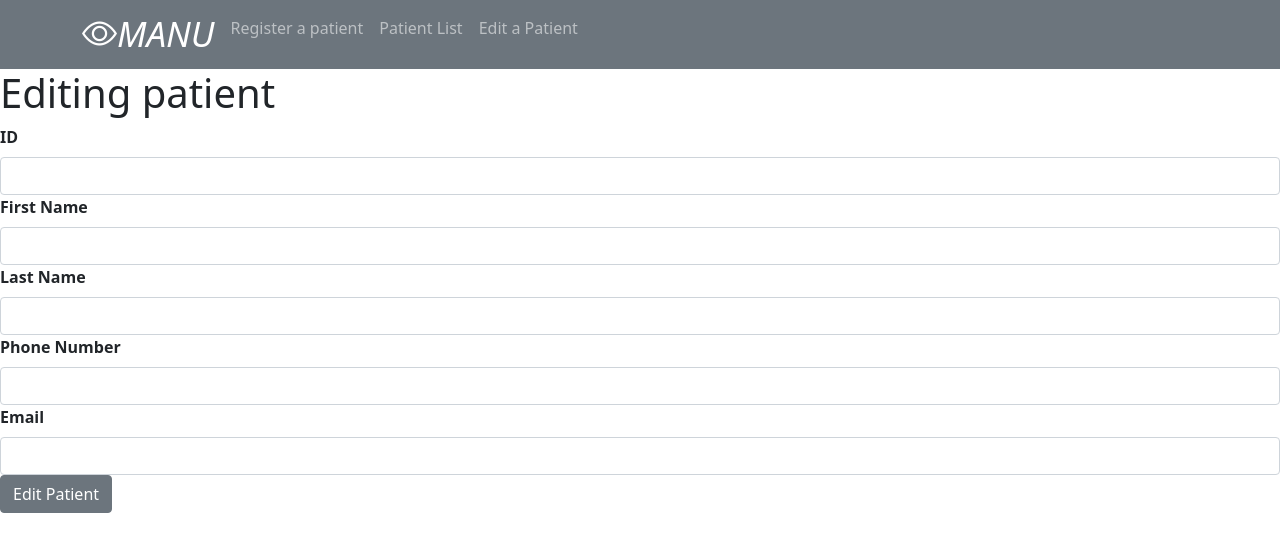
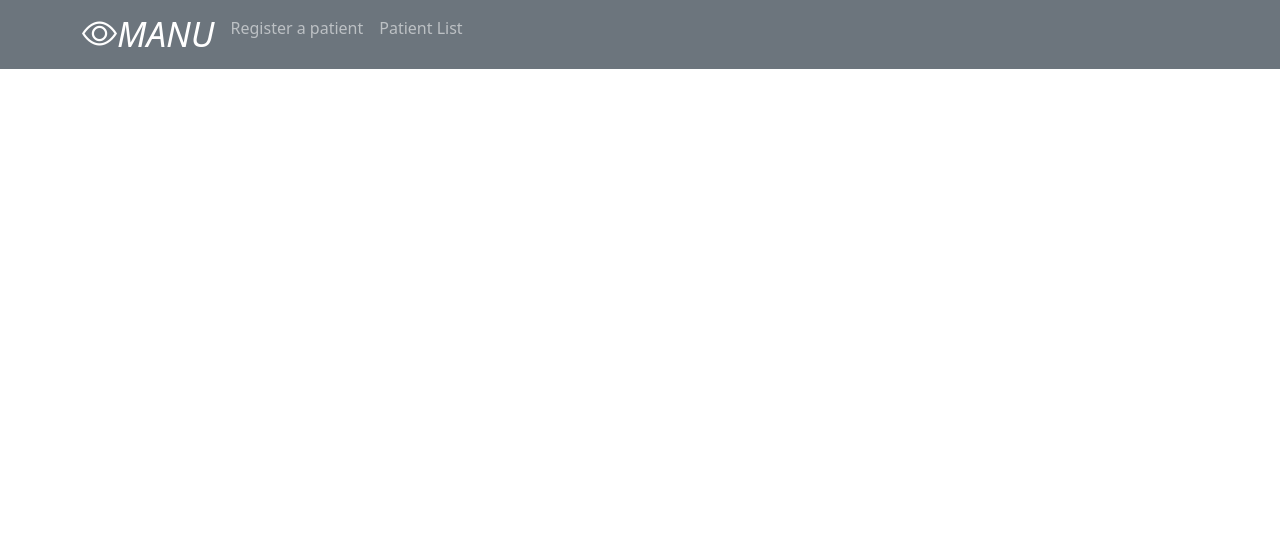
Before and after one commit to FedFon/manufs, a React (Create React App) app in the folder frontend/: page /edit in a window 1280 px wide. Shown: the top 552 px of the page. Built offline with nearby package versions, Linux system fonts and the light colour scheme.

Commit message:
Removed edit page link in navbar. As well as EditPatient page. Implemented the edit button functionality to pass Id without having to enter it or remember it and edit patient.

```diff
--- a/frontend/src/App.js
+++ b/frontend/src/App.js
@@ -7,7 +7,6 @@ import { Route, Switch } from "react-router-dom";
 import Layout from "./components/layout/Layout";
 import NewPatient from "./components/pages/NewPatient";
 import PatientList from "./components/pages/PatientList";
-import EditPatient from "./components/pages/EditPatient";
 
 function App() {
   return (
@@ -19,9 +18,6 @@ function App() {
         <Route path="/list">
           <PatientList />
         </Route>
-        <Route path="/edit">
-          <EditPatient />
-        </Route>
       </Switch>
     </Layout>
   );
--- a/frontend/src/components/layout/Navigation.js
+++ b/frontend/src/components/layout/Navigation.js
@@ -41,11 +41,6 @@ const Navigation = () => {
                   Patient List
                 </Link>
               </li>
-              <li className="nav-item">
-                <Link className="nav-link" to="/edit">
-                  Edit a Patient
-                </Link>
-              </li>
             </ul>
           </div>
         </div>
--- a/frontend/src/components/pages/EditPatient.js
+++ /dev/null
@@ -1,17 +0,0 @@
-/**
- * File: EditPatient.js
- * Author: Fedfon
- * Purpose: This file is the page rendered when Edit patient is selected. Holds the forms component and is rendered on the App component.
- */
-import EditPatientForm from "../patients/EditPatientForm";
-
-const EditPatient = (props) => {
-  return (
-    <section>
-      <h1>Editing patient</h1>
-      <EditPatientForm />
-    </section>
-  );
-};
-
-export default EditPatient;
--- a/frontend/src/components/pages/PatientList.js
+++ b/frontend/src/components/pages/PatientList.js
@@ -7,15 +7,20 @@
 import axios from "axios";
 import Patient from "../patients/Patient";
 import { useEffect, useRef, useState } from "react";
+import EditPatientForm from "../patients/EditPatientForm";
 
 const PatientList = (props) => {
   //Making a reference with an empty array
   const patientListRef = useRef([]);
+
+  //Reference when editing a patient to pass patient id to form component
+  const editPatientId = useRef();
   //Setting state of loading for patient list
   const [isLoading, setIsLoading] = useState(true);
   const [deletePressed, setDeletePressed] = useState(false);
   const [azPressed, setAzPressed] = useState(false);
   const [zaPressed, setZaPressed] = useState(false);
+  const [editPressed, setEditPressed] = useState(false);
 
   //if the state changes the axios GET call will output the patient list
   useEffect(() => {
@@ -63,8 +68,12 @@ const PatientList = (props) => {
     }
   }, [zaPressed]);
 
-  //either display loading... or the list when its ready
+  //if edit state is active then return the form to edit patient, if not then return the patient list(loading if no connection).
   return (
+    <div>
+      {editPressed ? (
+        <EditPatientForm id={editPatientId.current.value} />
+      ) : (
         <div>
           <label>Sort By:</label>
           <button
@@ -112,6 +121,17 @@ const PatientList = (props) => {
                       >
                         Delete
                       </button>
+                      <button
+                        className="btn btn-secondary mb-4"
+                        ref={editPatientId}
+                        onClick={() => {
+                          editPatientId.current.value = patient._id;
+                          console.log(editPatientId.current.value);
+                          setEditPressed(true);
+                        }}
+                      >
+                        Edit
+                      </button>
                     </div>
                   );
                 })}
@@ -119,6 +139,8 @@ const PatientList = (props) => {
             )}
           </ul>
         </div>
+      )}
+    </div>
   );
 };
 export default PatientList;
--- a/frontend/src/components/patients/EditPatientForm.js
+++ b/frontend/src/components/patients/EditPatientForm.js
@@ -3,12 +3,15 @@
  * Author: Fedfon
  * Purpose: This file is the component for the form when editing a patient.
  */
-import { useRef } from "react";
+import { useRef, useState } from "react";
 import axios from "axios";
+import PatientList from "../pages/PatientList";
 
 const EditPatientForm = (props) => {
+  //state to return to patient list
+  const [backToPatients, setBackToPatients] = useState(false);
+
   //creating refrences
-  const idRef = useRef();
   const firstNameRef = useRef();
   const lastNameRef = useRef();
   const emailRef = useRef();
@@ -19,7 +22,6 @@ const EditPatientForm = (props) => {
     event.preventDefault(); //prevents page from reloading
 
     //setting references to values entered in the form
-    const enteredId = idRef.current.value;
     const enteredFirstName = firstNameRef.current.value;
     const enteredLastName = lastNameRef.current.value;
     const enteredEmail = emailRef.current.value;
@@ -27,7 +29,7 @@ const EditPatientForm = (props) => {
 
     //grouping form information into and object to be able to pass onto axios PUT call
     const patient = {
-      _id: enteredId,
+      _id: props.id,
       firstName: enteredFirstName,
       lastName: enteredLastName,
       email: enteredEmail,
@@ -35,31 +37,26 @@ const EditPatientForm = (props) => {
     };
 
     //PUT call
-    axios.put(`/patient/${enteredId}`, patient);
+    axios.put(`/patient/${props.id}`, patient);
 
     // this will clear out the form after it is submitted
-    idRef.current.value = "";
     firstNameRef.current.value = "";
     lastNameRef.current.value = "";
     emailRef.current.value = "";
     phoneNumberRef.current.value = "";
+
+    //state change to return to patient list
+    setBackToPatients(true);
   };
 
   //form returned
   return (
+    <div>
+      {backToPatients ? (
+        <PatientList />
+      ) : (
+        <div>
           <form onSubmit={submitHandler}>
-      <div>
-        <label className="form-label fw-bold" htmlFor="_id">
-          ID
-        </label>
-        <input
-          className="form-control"
-          type="text"
-          required
-          id="_id"
-          ref={idRef}
-        />
-      </div>
             <div>
               <label className="form-label fw-bold" htmlFor="firstName">
                 First Name
@@ -114,6 +111,9 @@ const EditPatientForm = (props) => {
               </button>
             </div>
           </form>
+        </div>
+      )}
+    </div>
   );
 };
 
```
Lines whose indentation alone changed are shown as unchanged.
